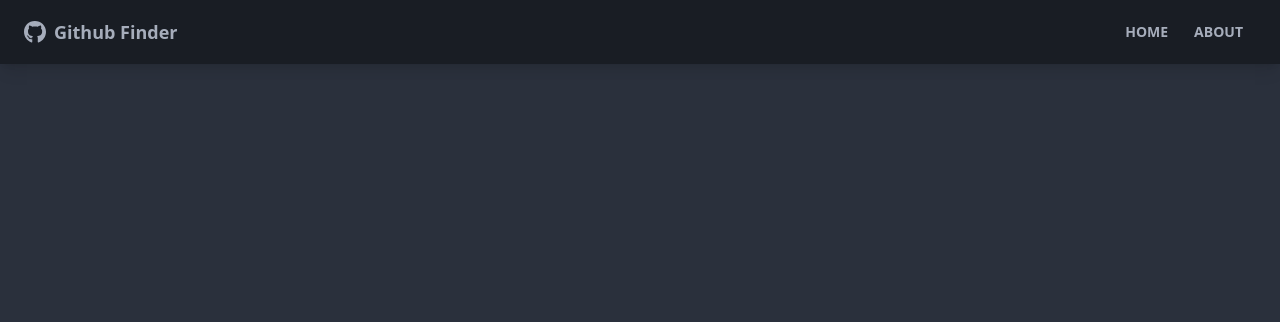
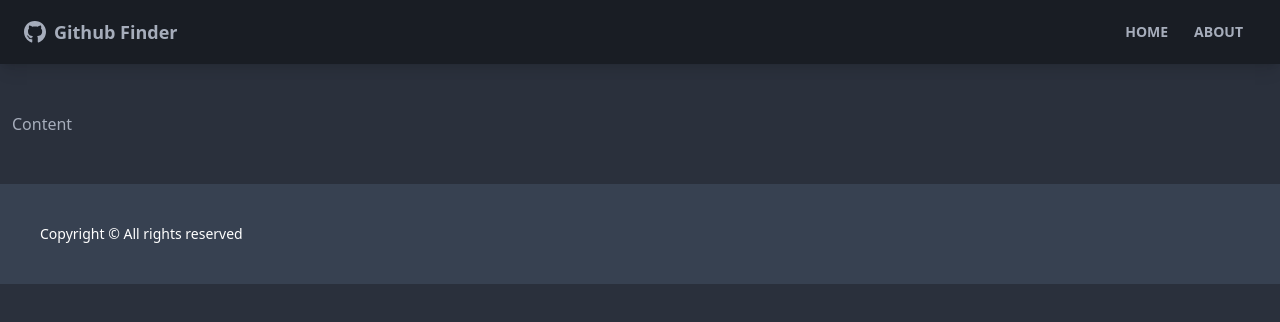
Before and after one commit to scdouble/react-github-finder, a React (Create React App) app: page / in a window 1280 px wide. Shown: the top 322 px of the page. Built offline with nearby package versions, Linux system fonts and the light colour scheme.

Commit message:
Footer Component

```diff
--- a/src/App.js
+++ b/src/App.js
@@ -1,4 +1,5 @@
 import { BrowserRouter as Router, Route } from 'react-router-dom';
+import Footer from './components/layout/Footer';
 import Navbar from './components/layout/Navbar';
 
 function App() {
@@ -6,6 +7,8 @@ function App() {
     <Router>
       <div className="flex flex-col justify-between-screen">
         <Navbar />
+        <main className='container mx-auto px-3 pb-12'>Content</main>
+        <Footer />
       </div>
     </Router>
   );
--- /dev/null
+++ b/src/components/layout/Footer.jsx
@@ -0,0 +1,16 @@
+import React from 'react'
+
+function Footer() {
+
+  const footerYear = new Date().getFullYear
+
+  return (
+    <footer className='footer p-10 bg-gray-700 text-primary-content footer-content'>
+
+
+      <p>Copyright &copy; {footerYear} All rights reserved</p>
+      </footer>
+  )
+}
+
+export default Footer
```
